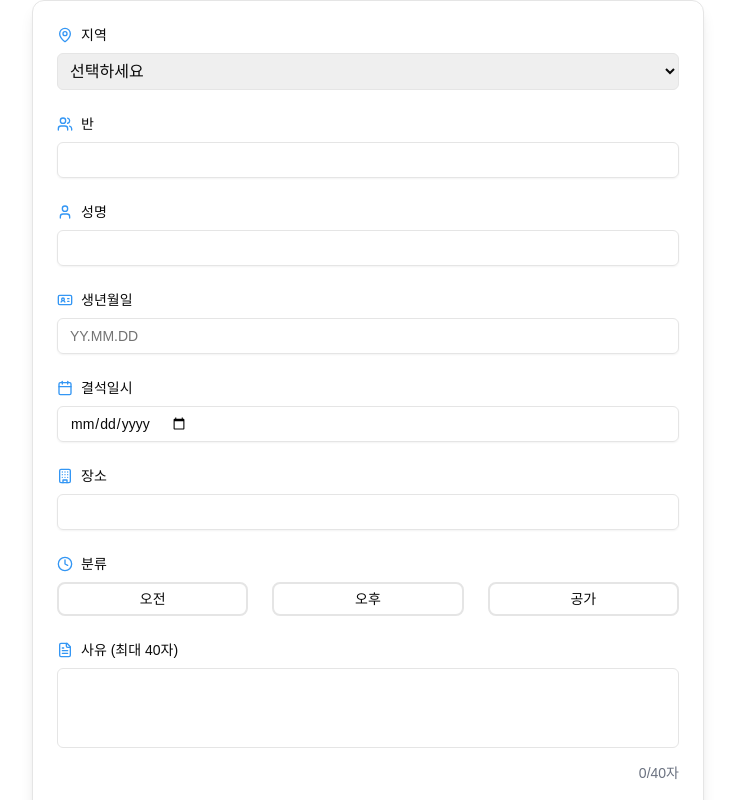
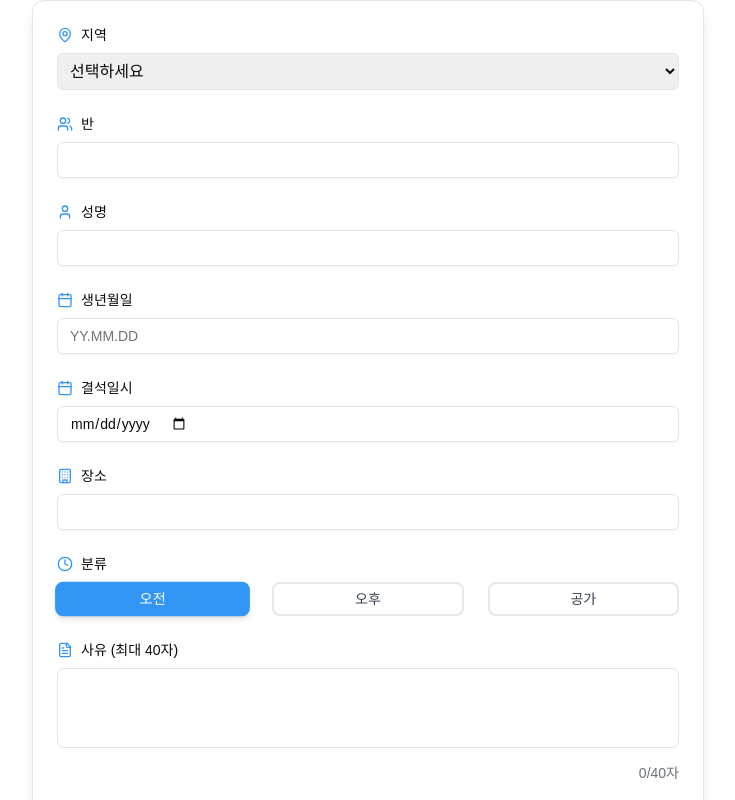
Before and after one commit to ssafy-attendance-document/ssafy-attendense, a Next.js app: page / in a window 1280 px wide. Shown: the top 800 px of the page, without its empty margins (272-1007 px from the left). Built offline with nearby package versions, Linux system fonts and the light colour scheme.

Commit message:
fix: 폼데이터 객체구조 변경 및 분류 css 수정

```diff
--- a/pages/index.tsx
+++ b/pages/index.tsx
@@ -15,7 +15,6 @@ import {
   Building,
   Pen,
   FileImage,
-  IdCard,
 } from "lucide-react";
 
 interface FormData {
@@ -175,19 +174,44 @@ const AbsenceForm = () => {
   const handleSubmit = (e: React.FormEvent) => {
     e.preventDefault();
 
-    // 결석일시 분리
+    // 날짜 분리
     const [absenceYear, absenceMonth, absenceDay] = formData.absenceDate
       .split("-")
       .map(String);
 
-    console.log({
-      ...formData,
-      absenceYear,
-      absenceMonth,
-      absenceDay,
-      signatureData,
-      documentFile: documentFile ? documentFile.name : null,
-    });
+    // 시간 및 카테고리 매핑
+    const getAbsentTime = (category: string): number => {
+      switch (category) {
+        case "오전":
+          return 0;
+        case "오후":
+          return 1;
+        case "공가":
+          return 2;
+        default:
+          return 0;
+      }
+    };
+
+    // 새로운 형식으로 데이터 변환
+    const transformedData = {
+      name: formData.name,
+      birthday: formData.birthDate.replace(/\./g, "-"), // YY.MM.DD -> YYYY-MM-DD
+      absentYear: absenceYear,
+      absentMonth: absenceMonth,
+      absentDay: absenceDay,
+      absentTime: getAbsentTime(formData.category),
+      absentCategory: formData.category === "공가" ? 0 : 1,
+      absentReason: formData.reason,
+      absentDetail: formData.details,
+      absentPlace: formData.place,
+      signatureUrl: signatureData || "",
+      campus: `${formData.location} 캠퍼스`,
+      class: formData.classNumber,
+      // imageUrl 제외 (요청대로)
+    };
+
+    console.log(transformedData);
   };
   return (
     <Card className="w-full max-w-2xl mx-auto bg-white shadow-lg">
@@ -257,7 +281,7 @@ const AbsenceForm = () => {
               id="name"
               name="name"
               minLength={2}
-              maxLength={4}
+              maxLength={5}
               value={formData.name}
               onChange={handleInputChange}
               required
@@ -273,7 +297,7 @@ const AbsenceForm = () => {
               className="flex items-center gap-2 text-sm font-medium"
               aria-label="생년월일 입력"
             >
-              <IdCard className="w-4 h-4 text-[#3396f4]" />
+              <Calendar className="w-4 h-4 text-[#3396f4]" />
               생년월일
             </Label>
             <Input
@@ -329,6 +353,7 @@ const AbsenceForm = () => {
               className="focus:ring-2 focus:ring-[#3396f4] focus:border-[#3396f4]"
             />
           </div>
+
           {/* 분류 부분 */}
           <div className="space-y-2">
             <Label className="flex items-center gap-2 text-sm font-medium">
@@ -352,10 +377,13 @@ const AbsenceForm = () => {
                   />
                   <Label
                     htmlFor={category}
-                    className="flex items-center justify-center w-full px-4 py-2 rounded-lg border-2
-                             cursor-pointer text-center
-                             peer-checked:bg-[#3396f4] peer-checked:text-white peer-checked:border-[#3396f4]
-                             hover:bg-[#3396f4]/10 transition-colors"
+                    className={`flex items-center justify-center w-full px-4 py-2 rounded-lg border-2
+                     cursor-pointer text-center transition-all duration-200
+                     ${
+                       formData.category === category
+                         ? "bg-[#3396f4] text-white border-[#3396f4] shadow-md transform scale-[1.02]"
+                         : "bg-white text-gray-700 border-gray-200 hover:bg-[#3396f4]/10 hover:border-[#3396f4]/30"
+                     }`}
                   >
                     {category}
                   </Label>
```
